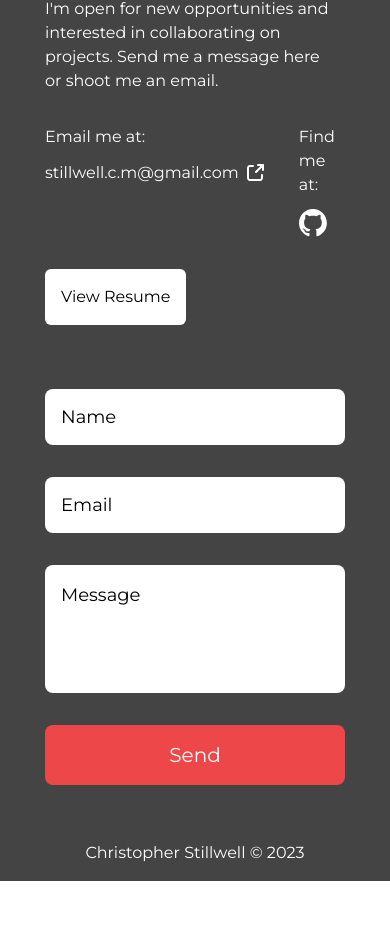
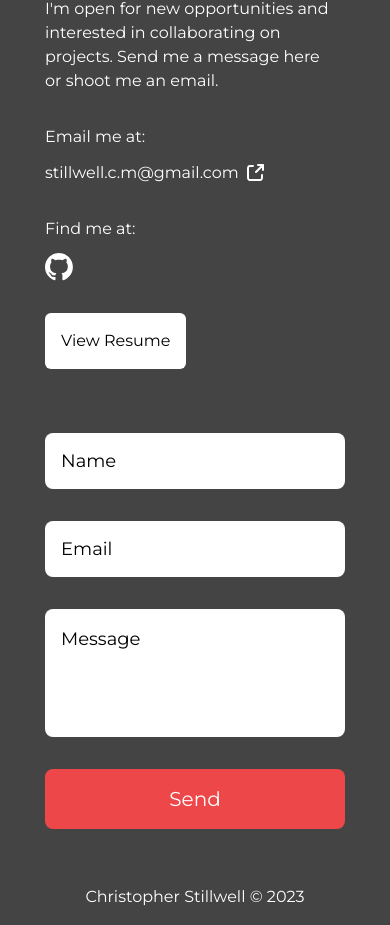
Before and after one commit to Stillwell-C/personal-site, a React (Vite) app: page / in a window 390 px wide. Shown: the part 6859-7784 px from the top of the page. Before the commit the page ends 7740 px from the top, so only its background shows below. Built offline with nearby package versions, Linux system fonts and the light colour scheme.

Commit message:
Toggle flex column responsively

```diff
--- a/src/components/Contact.tsx
+++ b/src/components/Contact.tsx
@@ -79,7 +79,7 @@ const Contact = forwardRef((props: object, ref: ForwardedRef<HTMLElement>) => {
               I'm open for new opportunities and interested in collaborating on
               projects. Send me a message here or shoot me an email.
             </p>
-            <div className='w-full flex gap-8'>
+            <div className='w-full flex flex-col sm:flex-row gap-8'>
               <div className='flex flex-col gap-3'>
                 <span>Email me at:</span>
 
```
